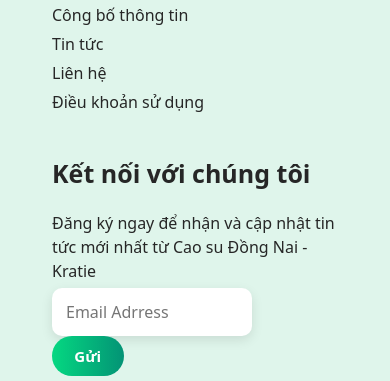
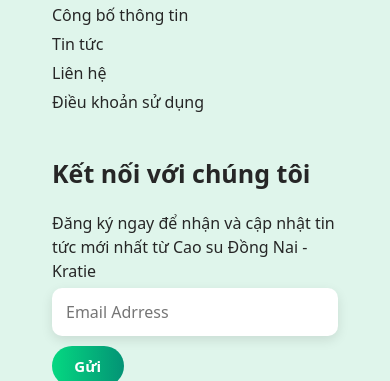
Before and after one commit to vxphat/DNK_Web, a website: page index.html in a window 390 px wide. Shown: the part 5368-5749 px from the top of the page. Drawn offline with nearby package versions, Linux system fonts and the light colour scheme; a script that the page names is missing; files whose address does not match are found by name.

Commit message:
fix responsive v7

```diff
--- a/CSS/style.css
+++ b/CSS/style.css
@@ -1039,6 +1039,10 @@ header .logo img {
   padding: 15px 10px;
   width: 100%;
 }
+.footer__content .mail input {
+  width: 100%;
+  margin-bottom: 10px;
+}
 }
 @media screen and (max-width: 376px){
     /* Global */
```
